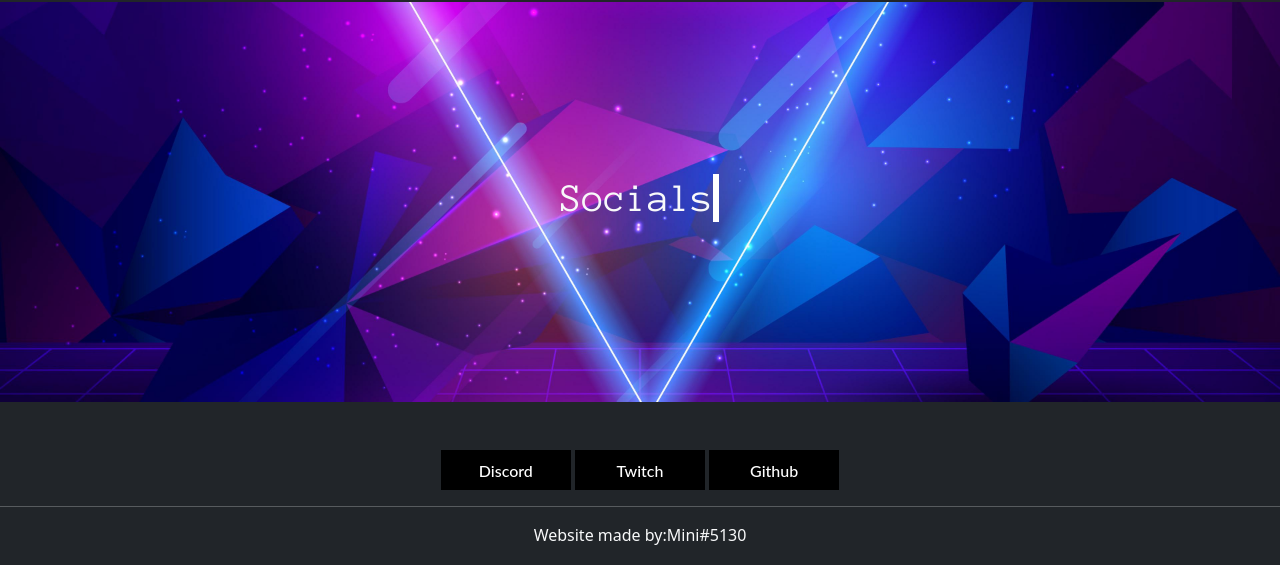
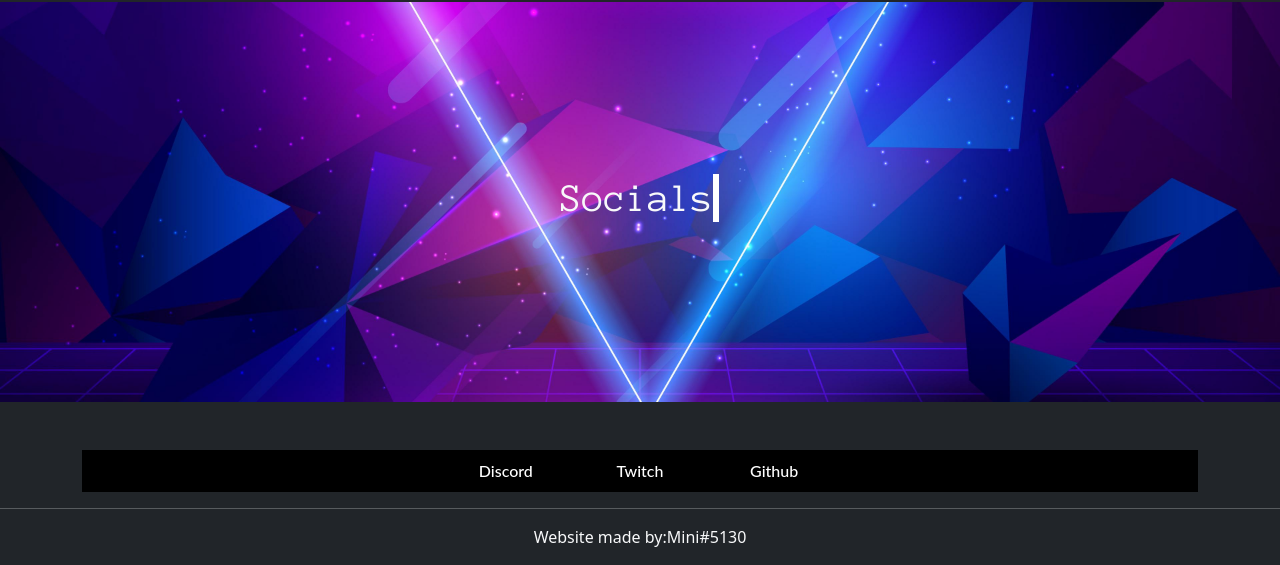
Before and after one commit to Mini51/mini51.github.io, a plain HTML site: page index.html in a window 1280 px wide. Shown: the part 1745-2310 px from the top of the page. Drawn offline with nearby package versions, Linux system fonts and the light colour scheme.

Commit message:
Update index.html

```diff
--- a/index.html
+++ b/index.html
@@ -55,7 +55,7 @@
   </div>
 </div>
   <div class="container mt-5 text-light">
-    <div class="mycentered-text text-light">
+    <div class="mycentered-text btn-5 text-light">
       <button class="custom-btn btn-5">Discord</button>
       <button class="custom-btn btn-5">Twitch</button>
       <button class="custom-btn btn-5">Github</button>
```
